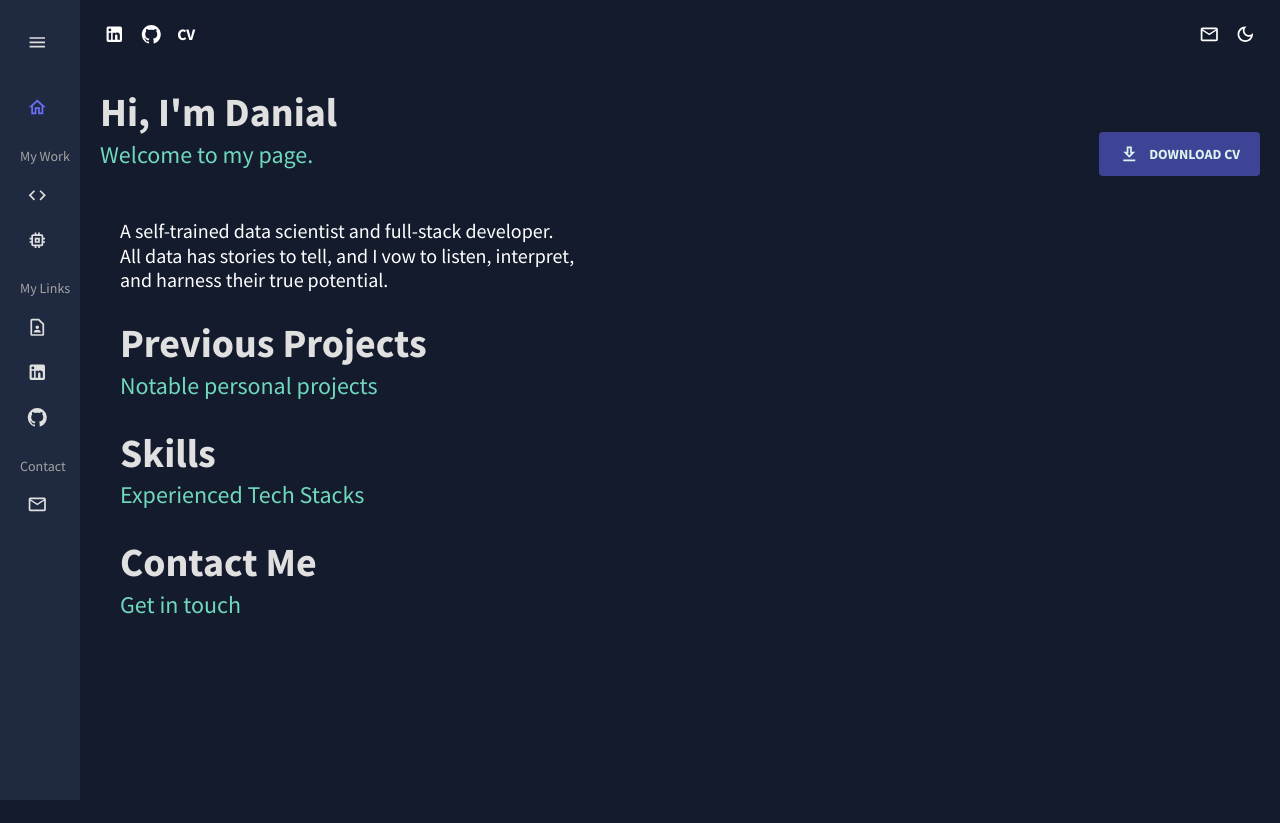
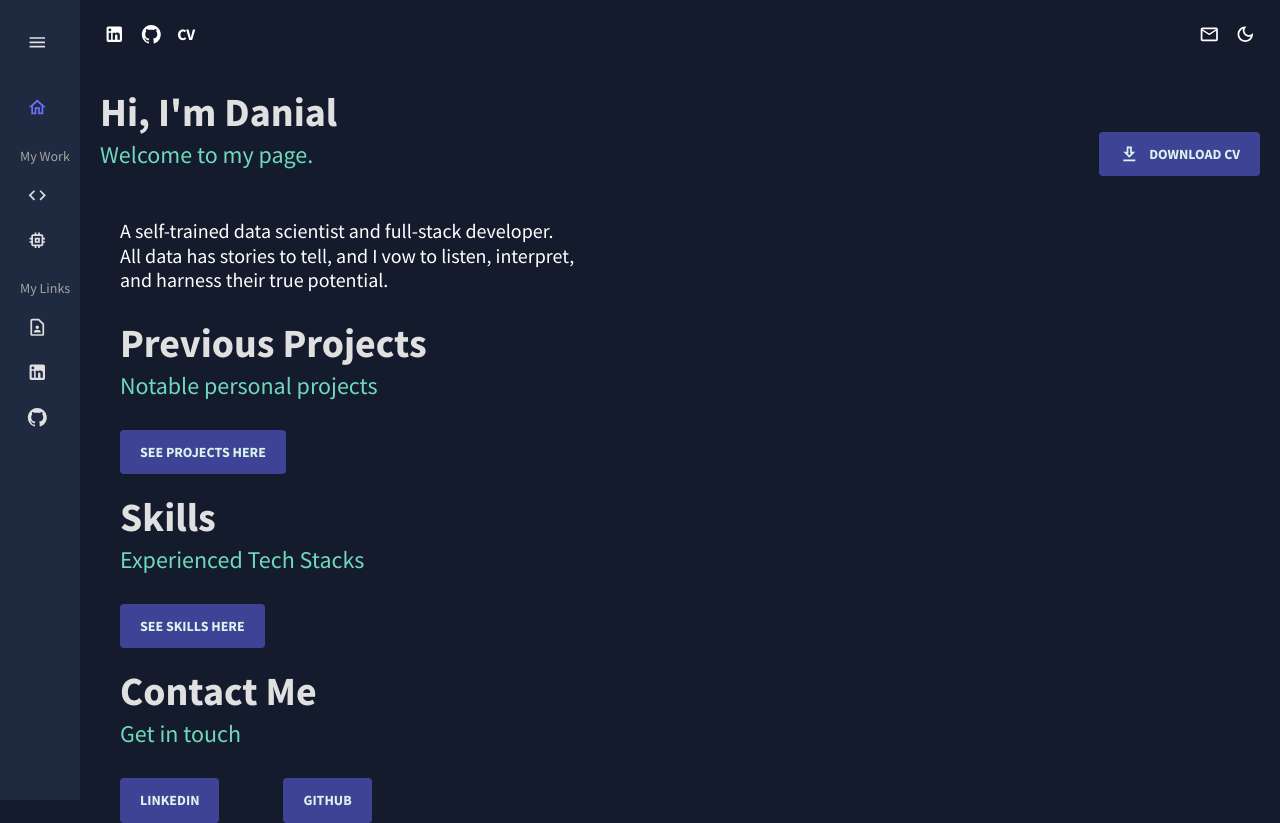
Before and after one commit to fzdanial/main_portfolio, a React (Create React App) app: page / in a window 1280 px wide. Before the commit the page ends 800 px from the top, so only its background shows below. Built offline with nearby package versions, Linux system fonts and the light colour scheme; a web font is replaced by a local one.

Commit message:
updated main page n added build gitignore

```diff
--- a/src/scenes/about/index.jsx
+++ b/src/scenes/about/index.jsx
@@ -3,7 +3,7 @@ import { tokens } from "../../theme";
 import Header from "../../components/Header";
 // import { mockTransactions } from "../../data/mockData";
 import DownloadOutlinedIcon from "@mui/icons-material/DownloadOutlined";
-import Team from "../project";
+import { Link } from "react-router-dom";
 
 const About = () => {
     const theme = useTheme();
@@ -47,16 +47,75 @@ const About = () => {
             {/* Previous Projects */}
             <Box m="20px">
                 <Header title="Previous Projects"  subtitle="Notable personal projects"/>
+                <Box display="flex" mt="20px">
+                    <Button
+                        href="/project"
+                        sx={{
+                            backgroundColor: colors.blueAccent[700],
+                            color: colors.greenAccent[100],
+                            fontSize: "14px",
+                            fontWeight: "bold",
+                            padding: "10px 20px",
+                        }}
+                    >
+                    See Projects Here
+                    </Button>
+                </Box>
             </Box>
 
             {/* Skills */}
             <Box m="20px">
                 <Header title="Skills" subtitle="Experienced Tech Stacks"/>
+                <Box display="flex" mt="20px">
+                    <Button
+                        href="/skill"
+                        sx={{
+                            backgroundColor: colors.blueAccent[700],
+                            color: colors.greenAccent[100],
+                            fontSize: "14px",
+                            fontWeight: "bold",
+                            padding: "10px 20px",
+                        }}
+                    >
+                    See Skills Here
+                    </Button>
+                </Box>
             </Box>
 
-            {/* Skills */}
+            {/* Contact Me */}
             <Box m="20px">
                 <Header title="Contact Me" subtitle="Get in touch"/>
+                <Box display="flex" alignItems="left" >
+                    <Button
+                        href="https://www.linkedin.com/in/fzdanial/"
+                        sx={{
+                            backgroundColor: colors.blueAccent[700],
+                            color: colors.greenAccent[100],
+                            fontSize: "14px",
+                            fontWeight: "bold",
+                            padding: "10px 20px"
+                        }}
+                        target="_blank"
+                        rel="noopener noreferrer"
+                    >
+                    LinkedIn
+                    </Button>
+                    <Button sx={{padding: "5px"}}></Button>
+                    <Button
+                        href="https://github.com/fzdanial"
+                        sx={{
+                            backgroundColor: colors.blueAccent[700],
+                            color: colors.greenAccent[100],
+                            fontSize: "14px",
+                            fontWeight: "bold",
+                            padding: "10px 20px",
+                        }}
+                        target="_blank"
+                        rel="noopener noreferrer"
+                    >
+                    GitHub
+                    </Button>
+                </Box>
             </Box>
         </Box>
 
--- a/src/scenes/global/Sidebar.jsx
+++ b/src/scenes/global/Sidebar.jsx
@@ -188,20 +188,20 @@ const Sidebar = () => {
                             icon={<GitHubIcon />}
                         />
 
-                        <Typography
+                        {/* <Typography
                             variant="h6"
                             color = {colors.grey[300]}
                             sx = {{m: "15px 0 5px 20px"}}
                         >
                             Contact
-                        </Typography>
-                        <Item
+                        </Typography> */}
+                        {/* <Item
                             title="Email Me"
                             to="/bar"
                             icon={<EmailOutlinedIcon />}
                             selected={selected}
                             setSelected={setSelected}
-                        />
+                        /> */}
                     </Box>
                 </Menu>
             </ProSidebar>
```
Also changed, not shown: 16 other files (tests, documents, lock files or other folders).
